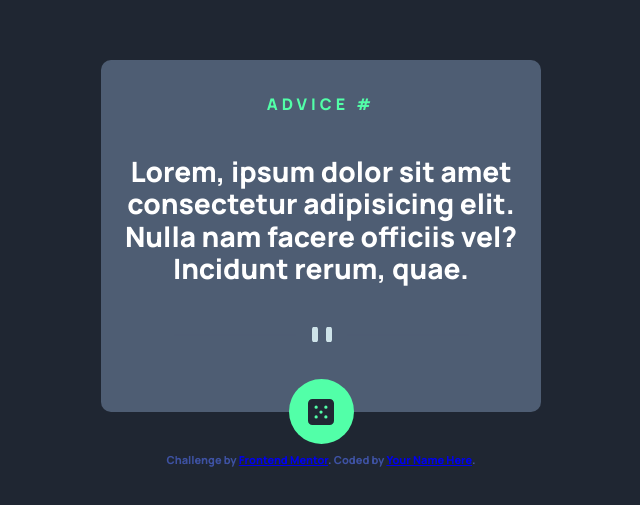
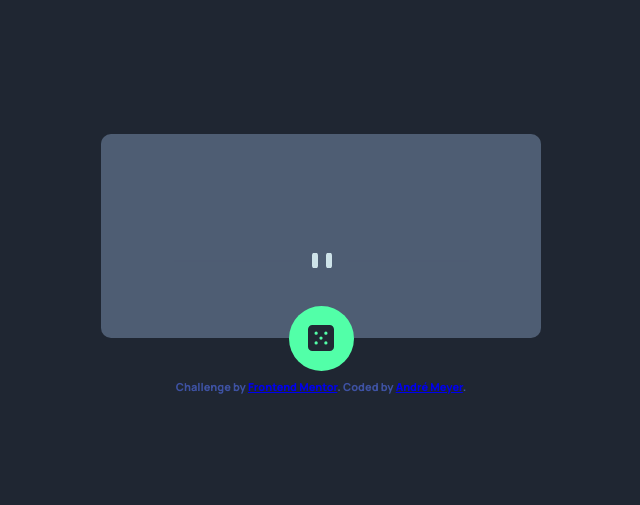
Before and after one commit to dev-andrewm/advice-generator-app-main, a plain HTML site: page index.html in a window 1280 px wide. Shown: the part 115-620 px from the top of the page, without its empty margins (319-959 px from the left). Drawn offline with Linux system fonts and the light colour scheme.

Commit message:
removing default advice title and text

```diff
--- a/index.html
+++ b/index.html
@@ -21,20 +21,20 @@
   <main>
 
     <div class="advice-box">
-      <h2 class="advice__title">Advice #</h2>
-      <p class="advice__text">Lorem, ipsum dolor sit amet consectetur adipisicing elit. Nulla nam facere officiis vel? Incidunt rerum, quae.</p>
+      <h2 class="advice__title"></h2>
+      <p class="advice__text"></p>
     </div>
     <div class="refresh-box">
       <div class="pattern-divider"></div>
-      <div class="refresh__dice__box"><img src="images/icon-dice.svg" alt=""></div>
+      <div class="refresh__dice__box"><img src="./images/icon-dice.svg" alt=""></div>
     </div>
 
   </main>
 
   <footer>
     <div class="attribution">
-      Challenge by <a href="https://www.frontendmentor.io?ref=challenge" target="_blank">Frontend Mentor</a>.
-      Coded by <a href="#">Your Name Here</a>.
+      Challenge by <a href="https://www.frontendmentor.io/challenges/advice-generator-app-QdUG-13db/hub" target="_blank">Frontend Mentor</a>.
+      Coded by <a href="https://github.com/dev-andrewm" target="_blank">André Meyer</a>.
     </div>
     <script src="script.js"></script>
   </footer>
```
